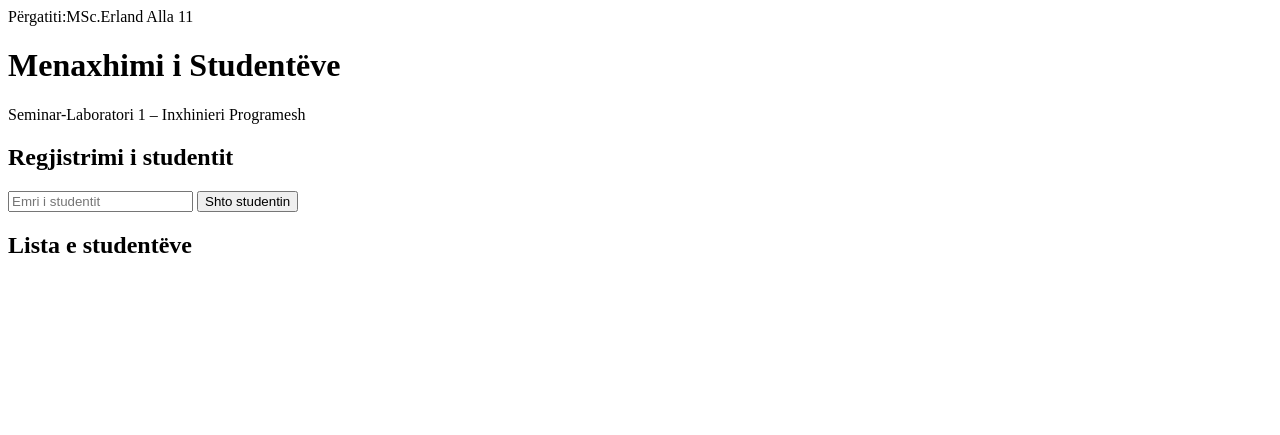
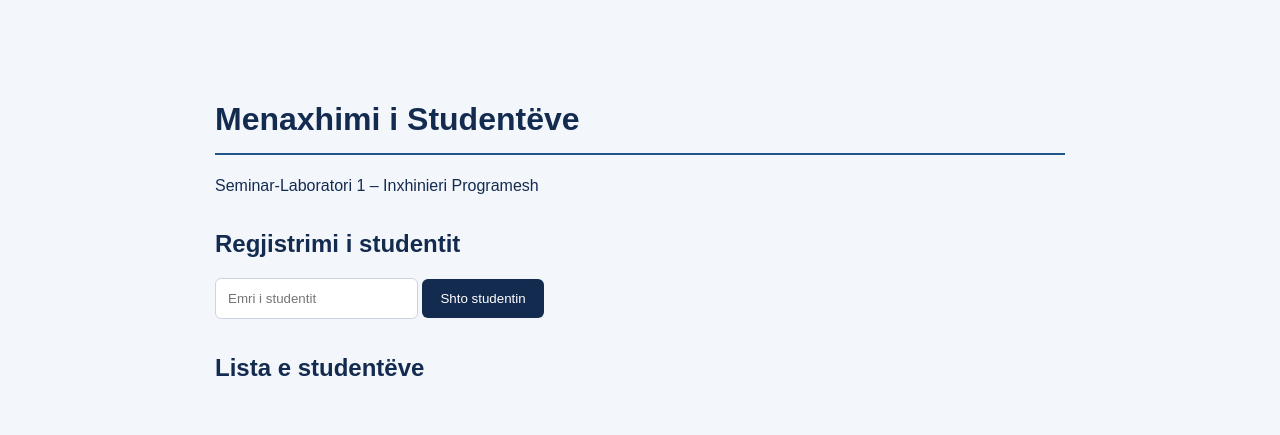
Before and after one commit to dervishiviktoria1-lab/Seminari-1, a plain HTML site: page index.html in a window 1280 px wide. Drawn offline with Linux system fonts and the light colour scheme.

Commit message:
feat: add initial CSS styling

```diff
--- /dev/null
+++ b/css/style.css
@@ -0,0 +1,33 @@
+/* Seminar-Laboratori 1 - Dizajni fillestar */
+body {
+    font-family: Arial, sans-serif;
+    background-color: #f3f6fb;
+    color: #142b50;
+    max-width: 850px;
+    margin: 50px auto;
+    padding: 30px;
+   }
+   h1 {
+    color: #142b50;
+    border-bottom: 2px solid #24558a;
+    padding-bottom: 15px;
+   }
+   h2 {
+    margin-top: 35px;
+   }
+   input {
+    padding: 12px;
+    border: 1px solid #cbd5e1;
+    border-radius: 6px;
+   }
+   button {
+    padding: 12px 18px;
+    background: #142b50;
+    color: white;
+    border: none;
+    border-radius: 6px;
+    cursor: pointer;
+   }
+   button:hover {
+    background: #24558a;
+   }
--- a/index.html
+++ b/index.html
@@ -1,9 +1,7 @@
 <!DOCTYPE html>
 <html lang="sq">
 <head>
-
-Përgatiti:MSc.Erland Alla 11
-
+    <link rel="stylesheet" href="css/style.css">
 <meta charset="UTF-8">
 <meta name="viewport"
 content="width=device-width, initial-scale=1.0">
```
Also changed, not shown: 1 other file.
